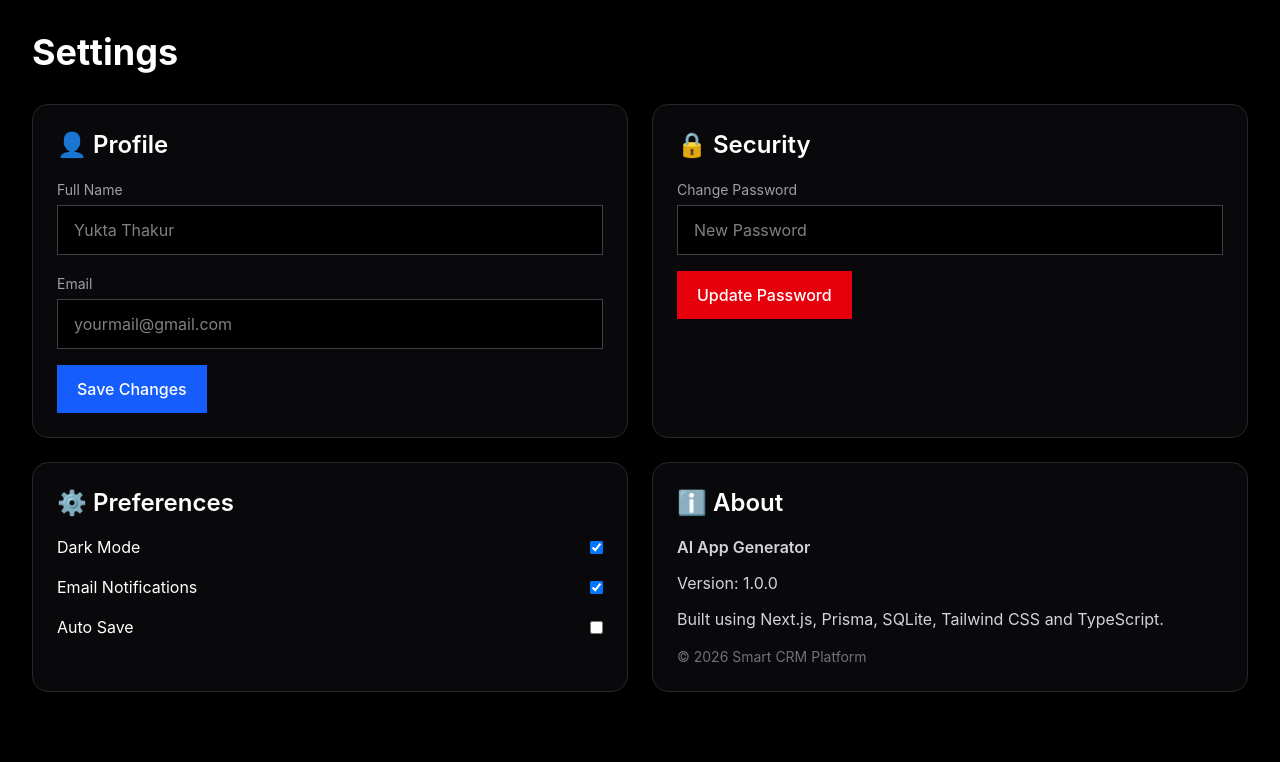
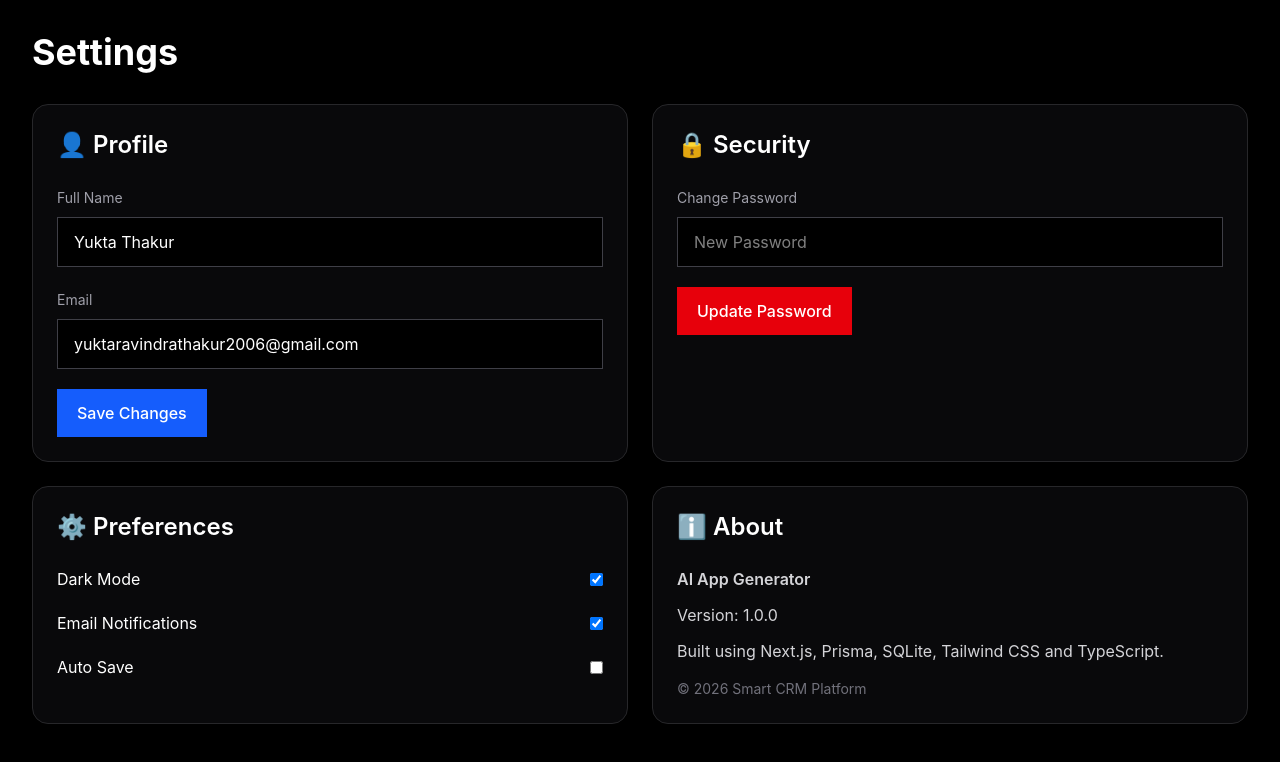
Before and after one commit to Yukta062006/AI-App-Generator, a Next.js app: page /settings in a window 1280 px wide. Shown: the top 762 px of the page. Built offline with nearby package versions, Linux system fonts and the light colour scheme.

Commit message:
Updated project files

```diff
--- a/src/app/settings/page.tsx
+++ b/src/app/settings/page.tsx
@@ -1,4 +1,40 @@
+"use client";
+
+import { useState } from "react";
+
 export default function SettingsPage() {
+  const [name, setName] = useState("Yukta Thakur");
+  const [email, setEmail] = useState(
+    "yuktaravindrathakur2006@gmail.com"
+  );
+
+  const [password, setPassword] = useState("");
+
+  const handleProfileSave = () => {
+    localStorage.setItem(
+      "profile",
+      JSON.stringify({
+        name,
+        email,
+      })
+    );
+
+    alert("Profile saved successfully!");
+  };
+
+  const handlePasswordUpdate = () => {
+    if (!password) {
+      alert("Enter password");
+      return;
+    }
+
+    localStorage.setItem("password", password);
+
+    alert("Password updated successfully!");
+
+    setPassword("");
+  };
+
   return (
     <main className="min-h-screen bg-black text-white p-8">
       <h1 className="text-4xl font-bold mb-8">
@@ -7,13 +43,13 @@ export default function SettingsPage() {
 
       <div className="grid gap-6 md:grid-cols-2">
 
-        {/* Profile Settings */}
+        {/* Profile */}
         <div className="border border-zinc-800 rounded-2xl p-6 bg-zinc-950">
-          <h2 className="text-2xl font-semibold mb-4">
+          <h2 className="text-2xl font-semibold mb-6">
             👤 Profile
           </h2>
 
-          <div className="space-y-4">
+          <div className="space-y-5">
             <div>
               <label className="text-sm text-zinc-400">
                 Full Name
@@ -21,8 +57,11 @@ export default function SettingsPage() {
 
               <input
                 type="text"
-                placeholder="Yukta Thakur"
-                className="w-full mt-1 px-4 py-3 rounded-lg bg-black border border-zinc-700 outline-none focus:border-blue-500"
+                value={name}
+                onChange={(e) =>
+                  setName(e.target.value)
+                }
+                className="w-full mt-2 px-4 py-3 rounded-lg bg-black border border-zinc-700 outline-none focus:border-blue-500"
               />
             </div>
 
@@ -33,24 +72,30 @@ export default function SettingsPage() {
 
               <input
                 type="email"
-                placeholder="yourmail@gmail.com"
-                className="w-full mt-1 px-4 py-3 rounded-lg bg-black border border-zinc-700 outline-none focus:border-blue-500"
+                value={email}
+                onChange={(e) =>
+                  setEmail(e.target.value)
+                }
+                className="w-full mt-2 px-4 py-3 rounded-lg bg-black border border-zinc-700 outline-none focus:border-blue-500"
               />
             </div>
 
-            <button className="bg-blue-600 hover:bg-blue-700 transition px-5 py-3 rounded-lg font-medium">
+            <button
+              onClick={handleProfileSave}
+              className="bg-blue-600 hover:bg-blue-700 transition px-5 py-3 rounded-lg font-medium"
+            >
               Save Changes
             </button>
           </div>
         </div>
 
-        {/* Security Settings */}
+        {/* Security */}
         <div className="border border-zinc-800 rounded-2xl p-6 bg-zinc-950">
-          <h2 className="text-2xl font-semibold mb-4">
+          <h2 className="text-2xl font-semibold mb-6">
             🔒 Security
           </h2>
 
-          <div className="space-y-4">
+          <div className="space-y-5">
             <div>
               <label className="text-sm text-zinc-400">
                 Change Password
@@ -58,24 +103,31 @@ export default function SettingsPage() {
 
               <input
                 type="password"
+                value={password}
+                onChange={(e) =>
+                  setPassword(e.target.value)
+                }
                 placeholder="New Password"
-                className="w-full mt-1 px-4 py-3 rounded-lg bg-black border border-zinc-700 outline-none focus:border-blue-500"
+                className="w-full mt-2 px-4 py-3 rounded-lg bg-black border border-zinc-700 outline-none focus:border-blue-500"
               />
             </div>
 
-            <button className="bg-red-600 hover:bg-red-700 transition px-5 py-3 rounded-lg font-medium">
+            <button
+              onClick={handlePasswordUpdate}
+              className="bg-red-600 hover:bg-red-700 transition px-5 py-3 rounded-lg font-medium"
+            >
               Update Password
             </button>
           </div>
         </div>
 
-        {/* App Preferences */}
+        {/* Preferences */}
         <div className="border border-zinc-800 rounded-2xl p-6 bg-zinc-950">
-          <h2 className="text-2xl font-semibold mb-4">
+          <h2 className="text-2xl font-semibold mb-6">
             ⚙️ Preferences
           </h2>
 
-          <div className="space-y-4">
+          <div className="space-y-5">
             <div className="flex items-center justify-between">
               <span>Dark Mode</span>
 
@@ -98,15 +150,13 @@ export default function SettingsPage() {
 
         {/* About */}
         <div className="border border-zinc-800 rounded-2xl p-6 bg-zinc-950">
-          <h2 className="text-2xl font-semibold mb-4">
+          <h2 className="text-2xl font-semibold mb-6">
             ℹ️ About
           </h2>
 
           <div className="space-y-3 text-zinc-300">
-            <p>
-              <span className="font-semibold">
-                AI App Generator
-              </span>
+            <p className="font-semibold">
+              AI App Generator
             </p>
 
             <p>Version: 1.0.0</p>
```
Also changed, not shown: 1 other file (tests, documents, lock files or other folders).
